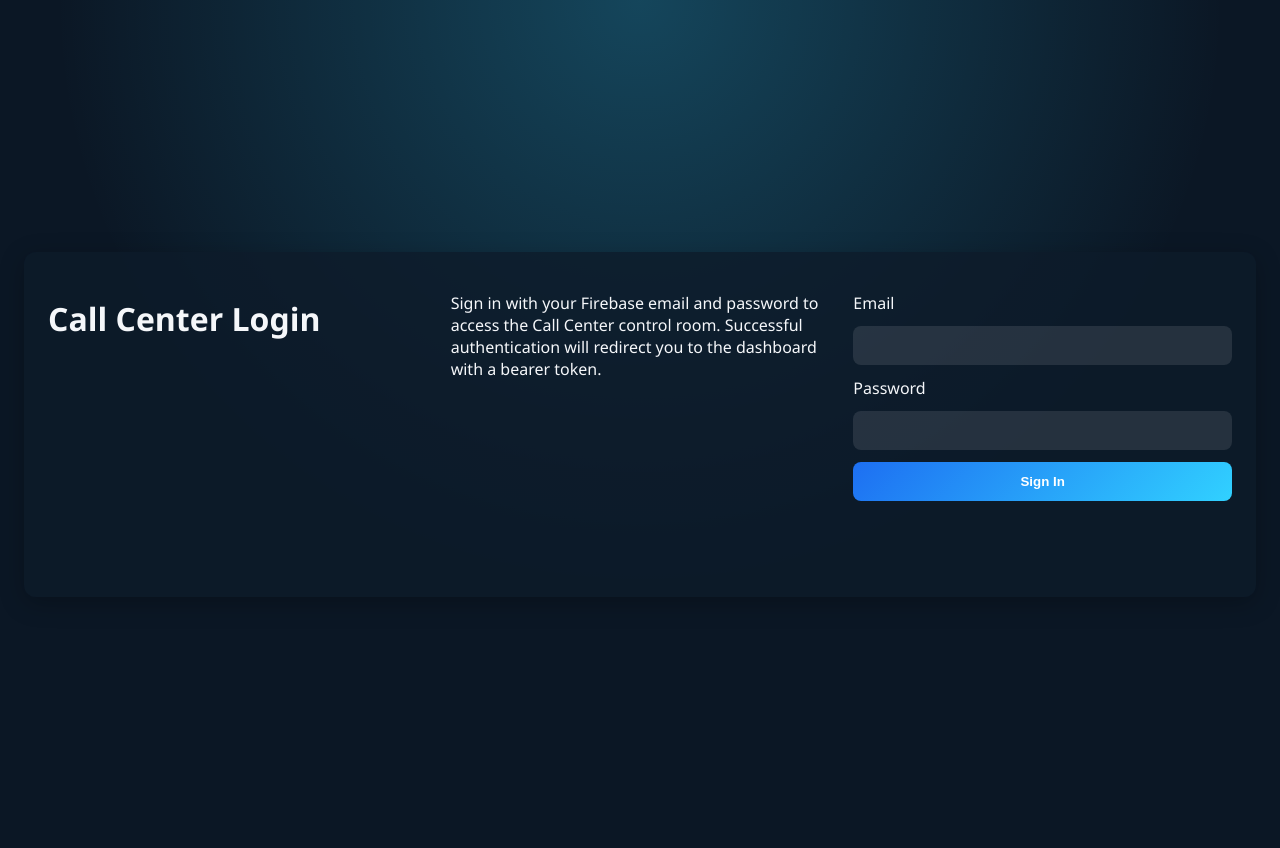
After one commit to madhan77/OpenAI-Project, a FastAPI app: template call_center/ui/templates/login.html in a window 1280 px wide. The commit adds this page. Run offline with FastAPI, Linux system fonts and the light colour scheme; the template is opened without the code that fills it: most values are stand-ins (such as "Sample title", 1, 10 or a date in 2020); some libraries are stand-ins or nearby versions.

Commit message:
Add Firebase login UI entry point

```diff
--- a/call_center/ui/routes.py
+++ b/call_center/ui/routes.py
@@ -8,6 +8,7 @@ from fastapi.responses import HTMLResponse
 from fastapi.templating import Jinja2Templates
 
 from ..api.dependencies import get_auth_service, get_call_center
+from ..config import get_config
 
 templates = Jinja2Templates(directory=str(Path(__file__).parent / "templates"))
 
@@ -16,6 +17,17 @@ def register_ui(app: FastAPI) -> None:
     router = APIRouter()
 
     auth_service = get_auth_service()
+
+    @router.get("/login", response_class=HTMLResponse)
+    async def login(request: Request) -> HTMLResponse:
+        config = get_config()
+        context = {
+            "request": request,
+            "firebase_project_id": config.firebase_project_id,
+            "firebase_api_key": config.firebase_web_api_key,
+            "firebase_emulator_mode": config.firebase_emulator_mode,
+        }
+        return templates.TemplateResponse("login.html", context)
 
     @router.get("/", response_class=HTMLResponse)
     async def dashboard(
--- a/call_center/ui/static/style.css
+++ b/call_center/ui/static/style.css
@@ -4,6 +4,16 @@ body {
   color: #f5f7fa;
   margin: 0;
   padding: 0;
+}
+
+body.login {
+  display: flex;
+  min-height: 100vh;
+  align-items: center;
+  justify-content: center;
+  background: radial-gradient(circle at top, rgba(49, 209, 255, 0.25), transparent 55%),
+    #0b1725;
+  padding: 1.5rem;
 }
 
 header {
@@ -35,6 +45,54 @@ main {
   border-radius: 12px;
   padding: 1.5rem;
   box-shadow: 0 6px 24px rgba(0, 0, 0, 0.25);
+  }
+
+.panel form {
+  display: flex;
+  flex-direction: column;
+  gap: 0.75rem;
+  margin-top: 1rem;
+}
+
+.panel input {
+  border-radius: 8px;
+  border: none;
+  padding: 0.75rem 1rem;
+  background: rgba(255, 255, 255, 0.1);
+  color: inherit;
+}
+
+.panel input:focus {
+  outline: 2px solid rgba(49, 209, 255, 0.65);
+}
+
+.panel button {
+  border: none;
+  border-radius: 8px;
+  padding: 0.75rem 1rem;
+  background: linear-gradient(135deg, #1d6ff2, #31d1ff);
+  color: #fff;
+  font-weight: 600;
+  cursor: pointer;
+  transition: transform 0.2s ease;
+}
+
+.panel button:hover,
+.panel button:focus {
+  transform: translateY(-1px);
+}
+
+.panel .status {
+  min-height: 1.5rem;
+  margin-top: 0.5rem;
+  color: #31d1ff;
+}
+
+.panel .notice {
+  margin-top: 1.5rem;
+  padding: 1rem;
+  background: rgba(255, 255, 255, 0.08);
+  border-radius: 8px;
 }
 
 .panel h2 {
--- /dev/null
+++ b/call_center/ui/templates/login.html
@@ -0,0 +1,71 @@
+<!DOCTYPE html>
+<html lang="en">
+  <head>
+    <meta charset="utf-8" />
+    <title>Call Center Login</title>
+    <link rel="stylesheet" href="/ui/static/style.css" />
+    <script defer src="https://www.gstatic.com/firebasejs/10.7.1/firebase-app-compat.js"></script>
+    <script defer src="https://www.gstatic.com/firebasejs/10.7.1/firebase-auth-compat.js"></script>
+    <script>
+      document.addEventListener("DOMContentLoaded", () => {
+        const config = {
+          apiKey: "{{ firebase_api_key }}",
+          authDomain: "{{ firebase_project_id }}.firebaseapp.com",
+          projectId: "{{ firebase_project_id }}",
+        };
+        window.firebase.initializeApp(config);
+        const auth = window.firebase.auth();
+        {% if firebase_emulator_mode %}
+        auth.useEmulator("http://localhost:9099");
+        {% endif %}
+        const loginForm = document.querySelector("#login-form");
+        const statusEl = document.querySelector("#status");
+        loginForm.addEventListener("submit", async (event) => {
+          event.preventDefault();
+          const email = event.target.elements.email.value;
+          const password = event.target.elements.password.value;
+          statusEl.textContent = "Signing in...";
+          try {
+            const credential = await auth.signInWithEmailAndPassword(email, password);
+            const token = await credential.user.getIdToken();
+            const dashboardUrl = new URL(window.location.origin + "/");
+            dashboardUrl.searchParams.set("token", token);
+            window.location.assign(dashboardUrl.toString());
+          } catch (error) {
+            console.error(error);
+            statusEl.textContent = error.message || "Unable to sign in";
+          }
+        });
+      });
+    </script>
+  </head>
+  <body class="login">
+    <main class="panel">
+      <h1>Call Center Login</h1>
+      <p>
+        Sign in with your Firebase email and password to access the Call Center control room.
+        Successful authentication will redirect you to the dashboard with a bearer token.
+      </p>
+      <form id="login-form">
+        <label for="email">Email</label>
+        <input id="email" name="email" type="email" required />
+        <label for="password">Password</label>
+        <input id="password" name="password" type="password" required />
+        <button type="submit">Sign In</button>
+      </form>
+      <p id="status" class="status"></p>
+      {% if firebase_emulator_mode %}
+      <section class="notice">
+        <h2>Emulator Mode</h2>
+        <p>
+          The application is configured to use the Firebase Authentication emulator. Create test users with:
+        </p>
+        <pre><code>firebase emulators:start --only auth</code></pre>
+        <p>Then run:</p>
+        <pre><code>firebase auth:import users.json --hash-algo=BCRYPT</code></pre>
+        <p>or use the emulator UI to add accounts.</p>
+      </section>
+      {% endif %}
+    </main>
+  </body>
+</html>
```
Also changed, not shown: tests/test_api.py (+10 -0 lines), README.md.
